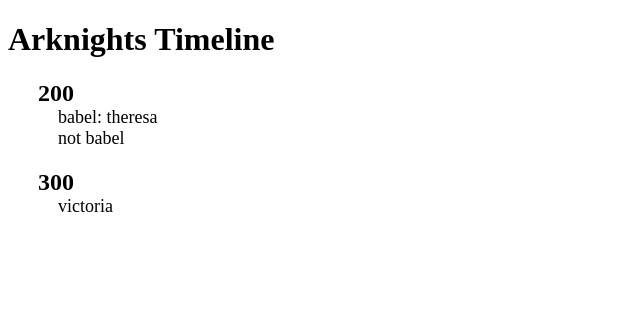
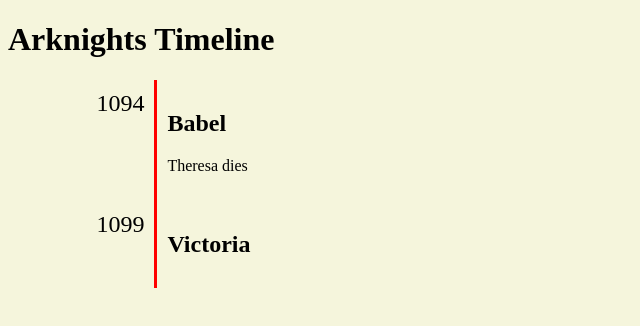
Before and after one commit to fireflylu/fireflylu.github.io, a plain HTML site: page index.html in a window 1280 px wide. Shown: the whole page, without its empty margins (0-640 px from the left). Drawn offline with Linux system fonts and the light colour scheme.

Commit message:
Updated styling

```diff
--- a/index.html
+++ b/index.html
@@ -1,28 +1,23 @@
 <!DOCTYPE html>
 <html lang="en-US">
-
     <head>
         <title>Ying's Arknights Timeline</title>
         <link rel="stylesheet" href="styles.css">
     </head>
-
     <body>
         <header>
             <h1>Arknights Timeline</h1>
         </header>
-
         <main>
-           <div class="event">
-               <div class="year">200</div>
-               <div class="content">babel: theresa</div>
-               <div class="content">not babel</div>
-           </div>
-
-           <div class="event">
-               <div class="year">300</div>
-               <div class="content">victoria</div>
-           </div>
-        </main>
+            <div class="row">
+                <div class="column left">1094</div>
+                <div class="column right"><h2>Babel</h2><p>Theresa dies</p></div>
+            </div>
+        <main>
+            <div class="row">
+                <div class="column left">1099</div>
+                <div class="column right"><h2>Victoria</h2></div>
+            </div>
+        <main>
     </body>
-
 </html>
--- a/styles.css
+++ b/styles.css
@@ -1,16 +1,24 @@
-.event {
+html {
+    background-color: beige;
+}
+
+.row {
     border: 5px;
     margin-top: 20px;
 }
 
-.year {
-    font-size: 24px;
-    font-weight: bold;
-    margin-left: 30px;
-    margin-bottom: 0px;
+.column {
+  float: left;
+  padding: 10px;
 }
 
-.content {
-    font-size: 18px;
-    margin-left: 50px;
+.left {
+  text-align: right;
+  font-size: 24px;
+  width: 10%;
 }
+
+.right {
+  width: 80%;
+  border-left: outset red;
+}
```
